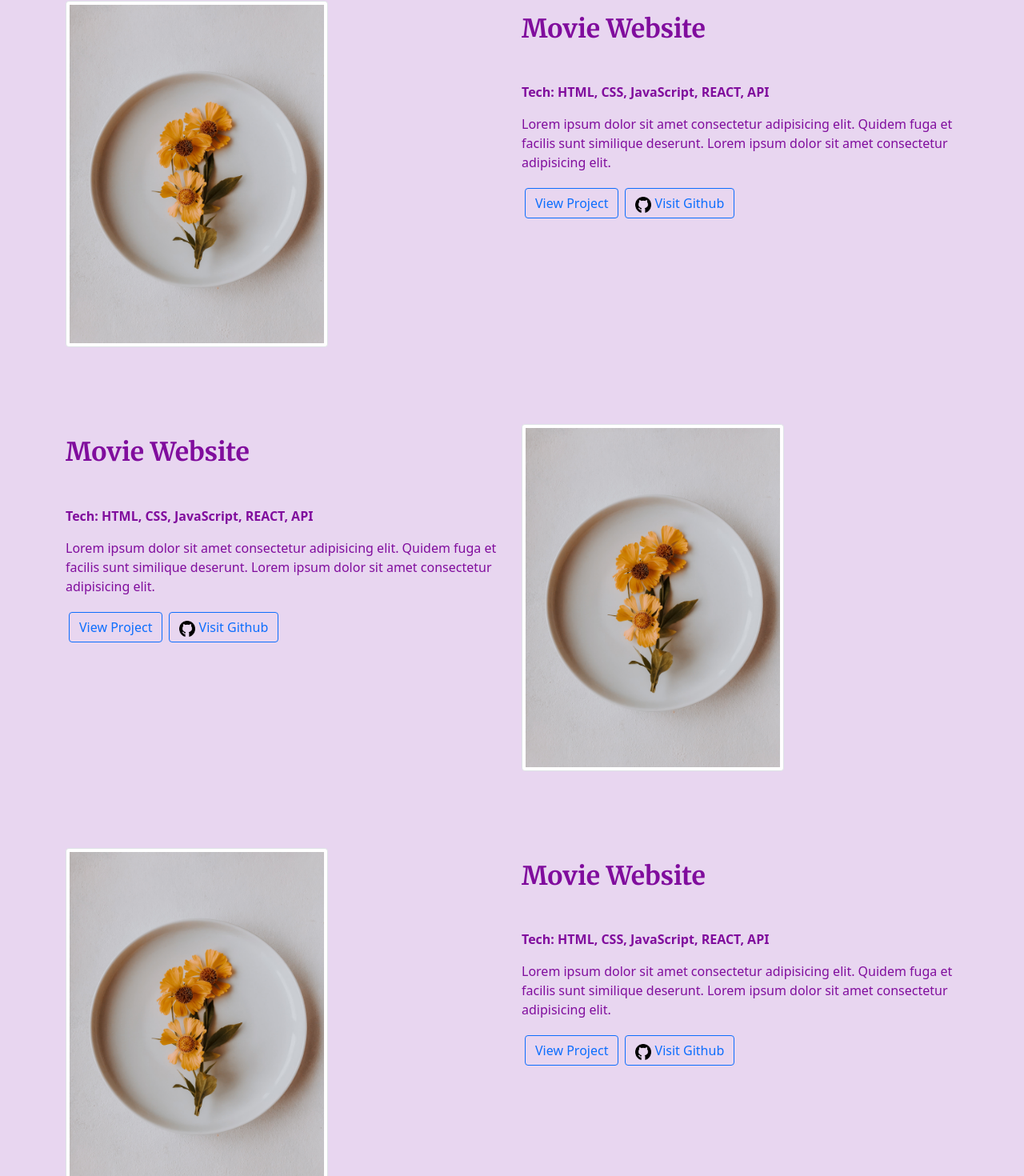
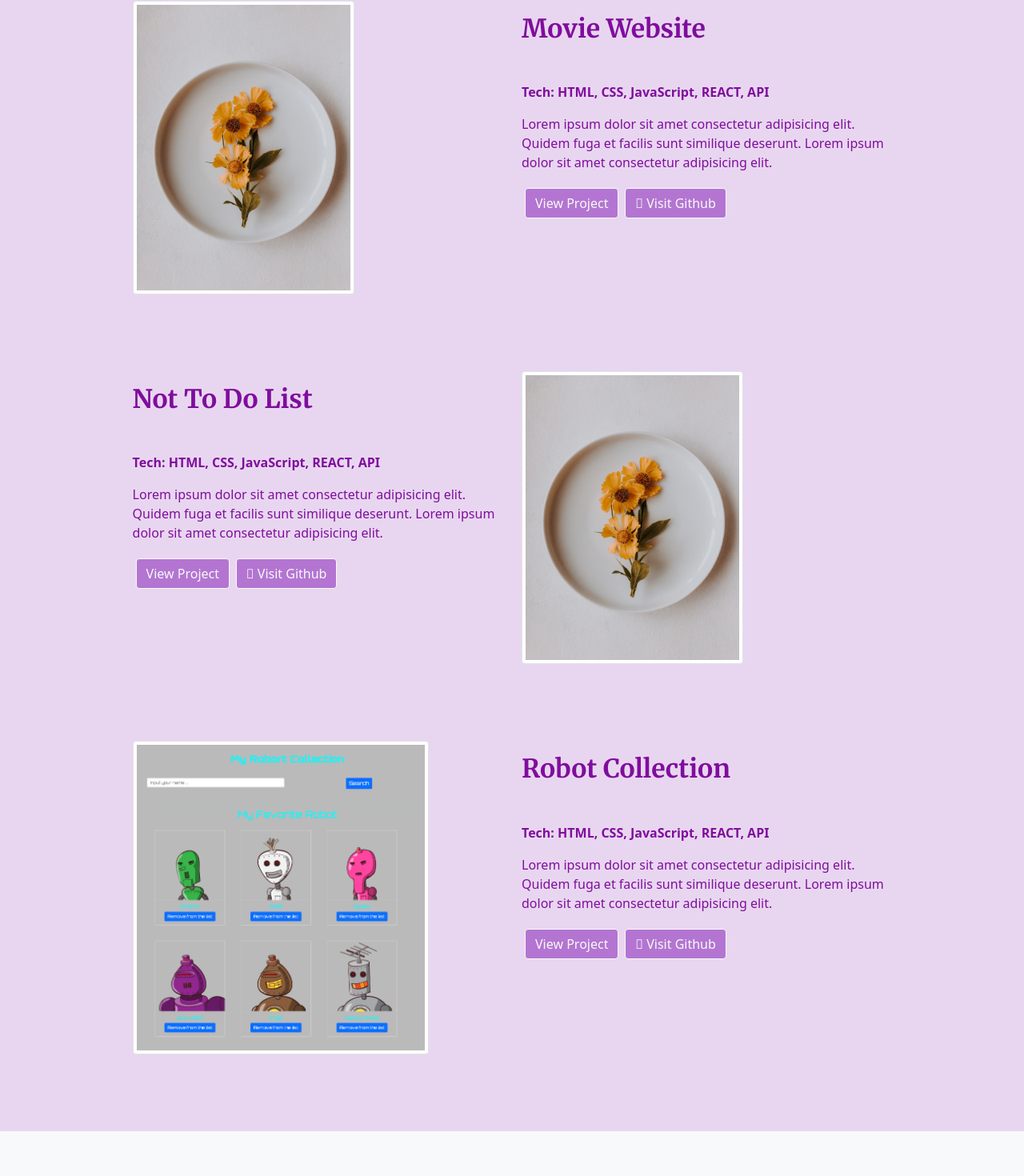
Before and after one commit to MengZhiAnHunQu/react-portfolio-nancy, a React (Create React App) app: page / in a window 1280 px wide. Shown: the part 1325-2795 px from the top of the page at 80% size. Built offline with nearby package versions, Linux system fonts and the light colour scheme; some icons are missing.

Commit message:
connect project 3 btns

```diff
--- a/src/App.css
+++ b/src/App.css
@@ -18,7 +18,7 @@
   font-weight: 600;
 }
 
-#weather-logo {
+#sun-moon {
   display: flex;
   margin: auto;
 }
@@ -43,9 +43,15 @@
 .project-section {
   background-color: rgb(232, 214, 240);
   color: rgb(128, 13, 157);
+  padding-left: 12%;
+  padding-right: 12%;
 }
 
 /* contact */
 #contact {
   background-color: rgb(179, 117, 209);
 }
+
+.btn {
+  background-color: rgb(179, 117, 209) !important;
+}
--- a/src/component/Hero.js
+++ b/src/component/Hero.js
@@ -23,10 +23,6 @@ export const Hero = () => {
             <h3 className="mt-5 mb-3">
               Frontend developer, based in Australia 🇦🇺
             </h3>
-
-            <Button variant="outline-light" style={{ fontFamily: "Roboto" }}>
-              Download Resume
-            </Button>
           </div>
 
           <div className="col-md-5 col-xs-12  d-flex ">
--- a/src/component/Navbar.js
+++ b/src/component/Navbar.js
@@ -1,11 +1,12 @@
 import React from "react";
 import sun from "../images/sun.png";
+import moon from "../images/moon.png";
 
 export const Navbar = () => {
   return (
     <nav className="navbar navbar-expand-sm navbar-dark  d-flex opacity:0.5 p-3">
       <div className="container-fluid">
-        <a className="navbar-brand" href="#" bg="secondary">
+        <a className="navbar-brand fw-bold" href="#">
           Nancy Wang
         </a>
         <button
@@ -41,13 +42,7 @@ export const Navbar = () => {
               Contact
             </a>
 
-            <img
-              src={sun}
-              alt=""
-              width="25px"
-              height="25px"
-              id="weather-logo"
-            />
+            <img src={sun} alt="" width="25px" height="25px" id="sun-moon" />
           </div>
         </div>
       </div>
--- a/src/component/Projects.js
+++ b/src/component/Projects.js
@@ -3,6 +3,7 @@ import { Col, Container, Row, Button } from "react-bootstrap";
 import { SectionTitle } from "./SectionTitle";
 import proj from "../images/proj.jpg";
 import github from "../images/github.png";
+import robot from "../images/robot.png";
 
 export const Projects = () => {
   return (
@@ -13,6 +14,7 @@ export const Projects = () => {
             <SectionTitle title="Projects" />
           </Col>
         </Row>
+
         {/* project 1 */}
         <Row className="py-5">
           <Col md="6">
@@ -41,12 +43,17 @@ export const Projects = () => {
               amet consectetur adipisicing elit.
             </p>
 
-            <Button variant="outline-primary " className="m-1">
+            <Button variant="outline-light " className="m-1">
               View Project
             </Button>
 
-            <Button variant="outline-primary " className="m-1">
-              <img src={github} alt="" width="20px" /> Visit Github
+            <Button
+              variant="outline-light "
+              className="m-1"
+              href="https://github.com/MengZhiAnHunQu/react-movie-list"
+              target="_blank"
+            >
+              <span className="fab fa-github text-light"></span> Visit Github
             </Button>
           </Col>
         </Row>
@@ -67,7 +74,7 @@ export const Projects = () => {
               className="proj-title fw-bolder mt-3"
               style={{ fontFamily: "Merriweather" }}
             >
-              Movie Website
+              Not To Do List
             </h2>
 
             <p className="fw-bold mt-5">
@@ -79,23 +86,24 @@ export const Projects = () => {
               amet consectetur adipisicing elit.
             </p>
 
-            <Button variant="outline-primary " className="m-1">
+            <Button variant="outline-light " className="m-1 btn">
               View Project
             </Button>
 
-            <Button variant="outline-primary " className="m-1">
-              <img src={github} alt="" width="20px" /> Visit Github
+            <Button variant="outline-light " className="m-1 btn">
+              <span className="fab fa-github text-light"></span> Visit Github
             </Button>
           </Col>
         </Row>
+
         {/* project 3 */}
         <Row className="py-5">
           <Col md="6">
             <img
-              src={proj}
+              src={robot}
               alt="project "
               className="img-thumbnail"
-              width="60%"
+              width="80%"
             />
           </Col>
 
@@ -104,7 +112,7 @@ export const Projects = () => {
               className="proj-title fw-bolder mt-3"
               style={{ fontFamily: "Merriweather" }}
             >
-              Movie Website
+              Robot Collection
             </h2>
 
             <p className="fw-bold mt-5">
@@ -116,12 +124,22 @@ export const Projects = () => {
               amet consectetur adipisicing elit.
             </p>
 
-            <Button variant="outline-primary " className="m-1">
+            <Button
+              variant="outline-light "
+              className="m-1"
+              href="https://react-robot.netlify.app/"
+              target="_blank"
+            >
               View Project
             </Button>
 
-            <Button variant="outline-primary " className="m-1">
-              <img src={github} alt="" width="20px" /> Visit Github
+            <Button
+              variant="outline-light "
+              className="m-1"
+              href="http://github.com/MengZhiAnHunQu/react-robot "
+              target="_blank"
+            >
+              <span className="fab fa-github text-light"></span> Visit Github
             </Button>
           </Col>
         </Row>
```
Also changed, not shown: src/images/robot.png (added).
